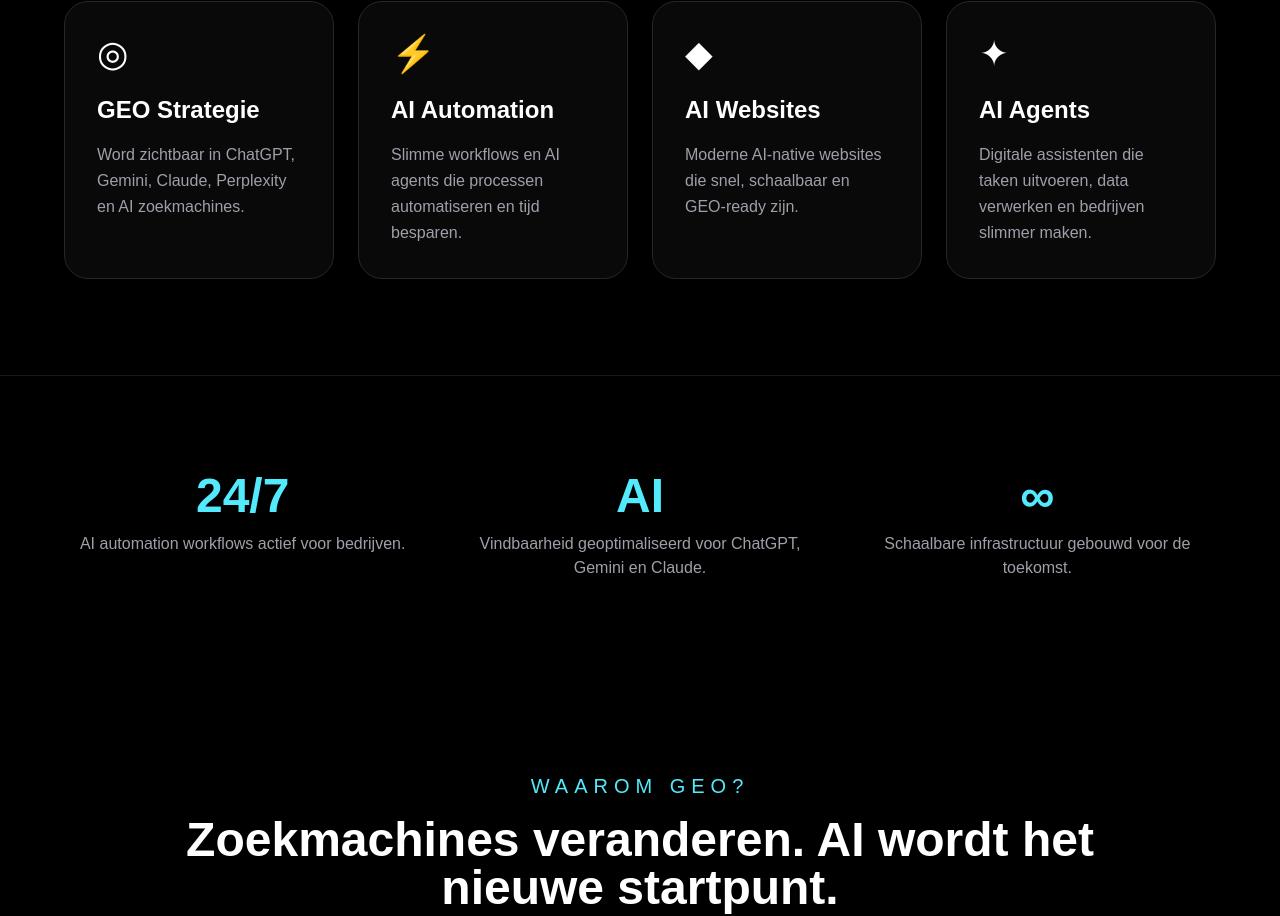
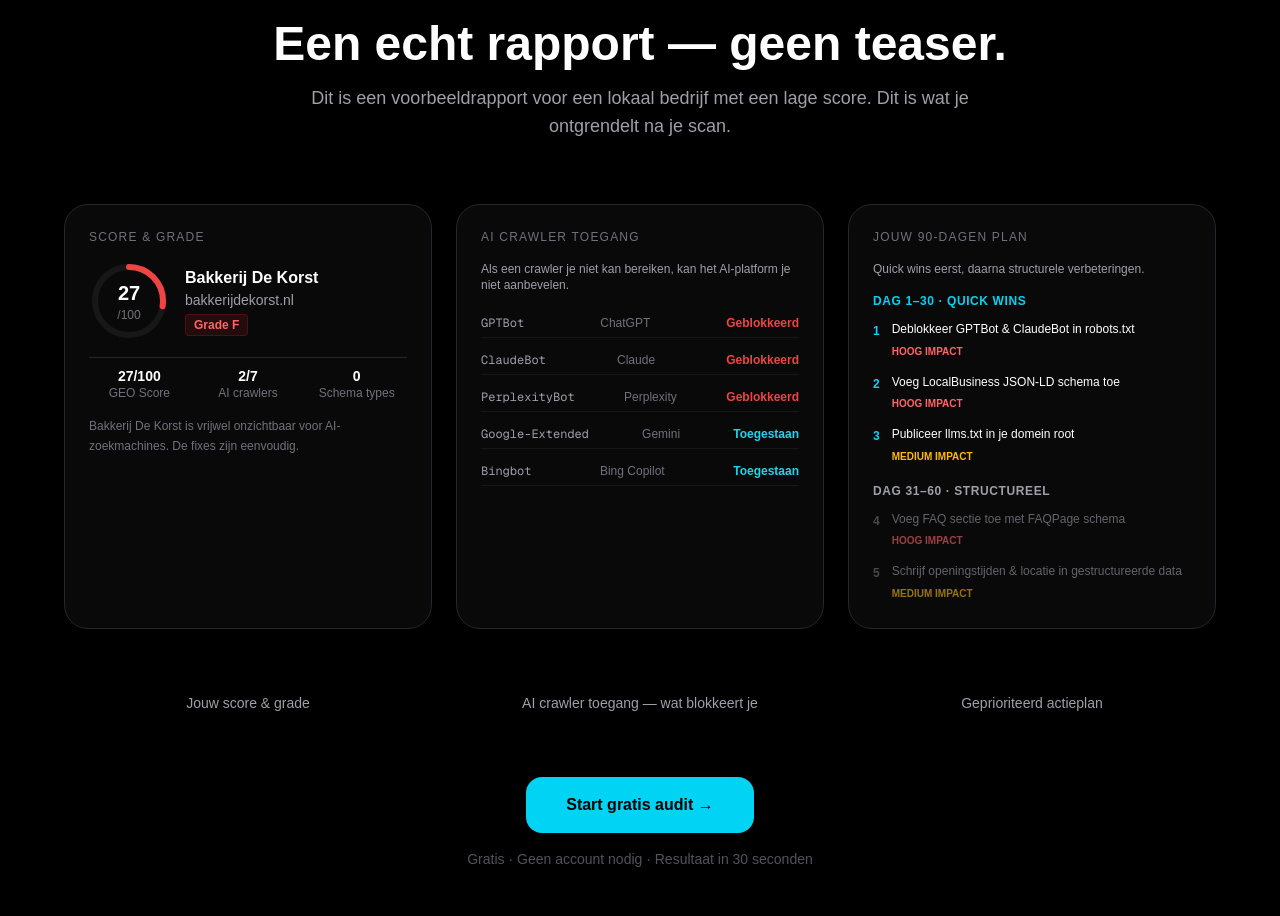
Before and after one commit to seyfikucukunal/ai-syah-nl, a Next.js app: page / in a window 1280 px wide. Shown: the part 932-1848 px from the top of the page. Built offline with nearby package versions, Linux system fonts and the light colour scheme.

Commit message:
Add ReportPreview sectie op homepage

```diff
--- /dev/null
+++ b/app/components/ReportPreview.tsx
@@ -0,0 +1,139 @@
+export default function ReportPreview() {
+  return (
+    <section className="border-t border-zinc-900 px-6 py-24">
+      <div className="mx-auto max-w-6xl">
+
+        {/* Header */}
+        <div className="text-center mb-16">
+          <span className="inline-block bg-cyan-400/10 border border-cyan-400/20 text-cyan-300 text-xs font-medium tracking-widest uppercase px-4 py-1.5 rounded-full mb-6">
+            Zie het voor je betaalt
+          </span>
+          <h2 className="text-4xl md:text-5xl font-bold mb-4">
+            Een echt rapport — geen teaser.
+          </h2>
+          <p className="text-zinc-400 text-lg max-w-2xl mx-auto">
+            Dit is een voorbeeldrapport voor een lokaal bedrijf met een lage score.
+            Dit is wat je ontgrendelt na je scan.
+          </p>
+        </div>
+
+        {/* 3 preview kaarten */}
+        <div className="grid md:grid-cols-3 gap-6 mb-16">
+
+          {/* Kaart 1: Score */}
+          <div className="rounded-3xl border border-zinc-800 bg-zinc-900/40 p-6 space-y-4">
+            <p className="text-xs text-zinc-500 uppercase tracking-widest">Score & Grade</p>
+            <div className="flex items-center gap-4">
+              <div className="relative w-20 h-20 shrink-0">
+                <svg className="w-full h-full -rotate-90" viewBox="0 0 80 80">
+                  <circle cx="40" cy="40" r="34" fill="none" stroke="rgba(255,255,255,0.06)" strokeWidth="6"/>
+                  <circle cx="40" cy="40" r="34" fill="none" stroke="#ef4444" strokeWidth="6"
+                    strokeLinecap="round" strokeDasharray="213.6" strokeDashoffset="155"/>
+                </svg>
+                <div className="absolute inset-0 flex flex-col items-center justify-center">
+                  <span className="text-xl font-bold text-white">27</span>
+                  <span className="text-zinc-500 text-xs">/100</span>
+                </div>
+              </div>
+              <div>
+                <p className="text-white font-semibold">Bakkerij De Korst</p>
+                <p className="text-zinc-400 text-sm">bakkerijdekorst.nl</p>
+                <span className="inline-block mt-1 text-xs font-bold px-2 py-0.5 rounded bg-red-500/10 border border-red-500/20 text-red-400">Grade F</span>
+              </div>
+            </div>
+            <div className="grid grid-cols-3 gap-2 pt-2 border-t border-zinc-800">
+              {[["27/100", "GEO Score"], ["2/7", "AI crawlers"], ["0", "Schema types"]].map(([val, label]) => (
+                <div key={label} className="text-center">
+                  <p className="text-white font-bold text-sm">{val}</p>
+                  <p className="text-zinc-500 text-xs leading-tight">{label}</p>
+                </div>
+              ))}
+            </div>
+            <p className="text-zinc-500 text-xs leading-relaxed">
+              Bakkerij De Korst is vrijwel onzichtbaar voor AI-zoekmachines. De fixes zijn eenvoudig.
+            </p>
+          </div>
+
+          {/* Kaart 2: AI Crawler toegang */}
+          <div className="rounded-3xl border border-zinc-800 bg-zinc-900/40 p-6 space-y-4">
+            <p className="text-xs text-zinc-500 uppercase tracking-widest">AI Crawler Toegang</p>
+            <p className="text-zinc-400 text-xs">Als een crawler je niet kan bereiken, kan het AI-platform je niet aanbevelen.</p>
+            <div className="space-y-2">
+              {[
+                { bot: "GPTBot", platform: "ChatGPT", status: "Geblokkeerd", color: "#ef4444" },
+                { bot: "ClaudeBot", platform: "Claude", status: "Geblokkeerd", color: "#ef4444" },
+                { bot: "PerplexityBot", platform: "Perplexity", status: "Geblokkeerd", color: "#ef4444" },
+                { bot: "Google-Extended", platform: "Gemini", status: "Toegestaan", color: "#22d3ee" },
+                { bot: "Bingbot", platform: "Bing Copilot", status: "Toegestaan", color: "#22d3ee" },
+              ].map((row) => (
+                <div key={row.bot} className="flex items-center justify-between text-xs py-1.5 border-b border-zinc-800/50">
+                  <span className="text-zinc-400 font-mono">{row.bot}</span>
+                  <span className="text-zinc-500">{row.platform}</span>
+                  <span className="font-semibold" style={{ color: row.color }}>{row.status}</span>
+                </div>
+              ))}
+            </div>
+          </div>
+
+          {/* Kaart 3: Actieplan */}
+          <div className="rounded-3xl border border-zinc-800 bg-zinc-900/40 p-6 space-y-4">
+            <p className="text-xs text-zinc-500 uppercase tracking-widest">Jouw 90-dagen plan</p>
+            <p className="text-zinc-400 text-xs">Quick wins eerst, daarna structurele verbeteringen.</p>
+            <div className="space-y-3">
+              <p className="text-xs font-semibold text-cyan-400 uppercase tracking-wider">Dag 1–30 · Quick wins</p>
+              {[
+                { n: 1, title: "Deblokkeer GPTBot & ClaudeBot in robots.txt", impact: "HOOG" },
+                { n: 2, title: "Voeg LocalBusiness JSON-LD schema toe", impact: "HOOG" },
+                { n: 3, title: "Publiceer llms.txt in je domein root", impact: "MEDIUM" },
+              ].map((item) => (
+                <div key={item.n} className="flex gap-3">
+                  <span className="text-cyan-400 font-bold text-xs shrink-0 mt-0.5">{item.n}</span>
+                  <div>
+                    <p className="text-white text-xs font-medium leading-snug">{item.title}</p>
+                    <span className={`text-[10px] font-bold ${item.impact === "HOOG" ? "text-red-400" : "text-amber-400"}`}>{item.impact} IMPACT</span>
+                  </div>
+                </div>
+              ))}
+              <p className="text-xs font-semibold text-zinc-400 uppercase tracking-wider pt-1">Dag 31–60 · Structureel</p>
+              {[
+                { n: 4, title: "Voeg FAQ sectie toe met FAQPage schema", impact: "HOOG" },
+                { n: 5, title: "Schrijf openingstijden & locatie in gestructureerde data", impact: "MEDIUM" },
+              ].map((item) => (
+                <div key={item.n} className="flex gap-3 opacity-60">
+                  <span className="text-zinc-500 font-bold text-xs shrink-0 mt-0.5">{item.n}</span>
+                  <div>
+                    <p className="text-zinc-400 text-xs font-medium leading-snug">{item.title}</p>
+                    <span className={`text-[10px] font-bold ${item.impact === "HOOG" ? "text-red-400" : "text-amber-400"}`}>{item.impact} IMPACT</span>
+                  </div>
+                </div>
+              ))}
+            </div>
+          </div>
+        </div>
+
+        {/* Labels onder kaarten */}
+        <div className="grid md:grid-cols-3 gap-6 text-center mb-16">
+          {[
+            "Jouw score & grade",
+            "AI crawler toegang — wat blokkeert je",
+            "Geprioriteerd actieplan"
+          ].map((label) => (
+            <p key={label} className="text-zinc-400 font-medium text-sm">{label}</p>
+          ))}
+        </div>
+
+        {/* CTA */}
+        <div className="text-center">
+          <a
+            href="/geo-audit"
+            className="inline-block bg-cyan-400 hover:bg-cyan-300 text-black font-bold px-10 py-4 rounded-2xl text-base transition-all"
+          >
+            Start gratis audit →
+          </a>
+          <p className="text-zinc-600 text-sm mt-4">Gratis · Geen account nodig · Resultaat in 30 seconden</p>
+        </div>
+
+      </div>
+    </section>
+  );
+}
--- a/app/page.tsx
+++ b/app/page.tsx
@@ -1,5 +1,6 @@
 import Navbar from "./components/Navbar";
 import Hero from "./components/Hero";
+import ReportPreview from "./components/ReportPreview";
 import Services from "./components/Services";
 import Stats from "./components/Stats";
 import Geo from "./components/Geo";
@@ -17,6 +18,7 @@ export default function Home() {
       </div>
       <Navbar />
       <Hero />
+      <ReportPreview />
       <Services />
       <Stats />
       <Geo />
```
